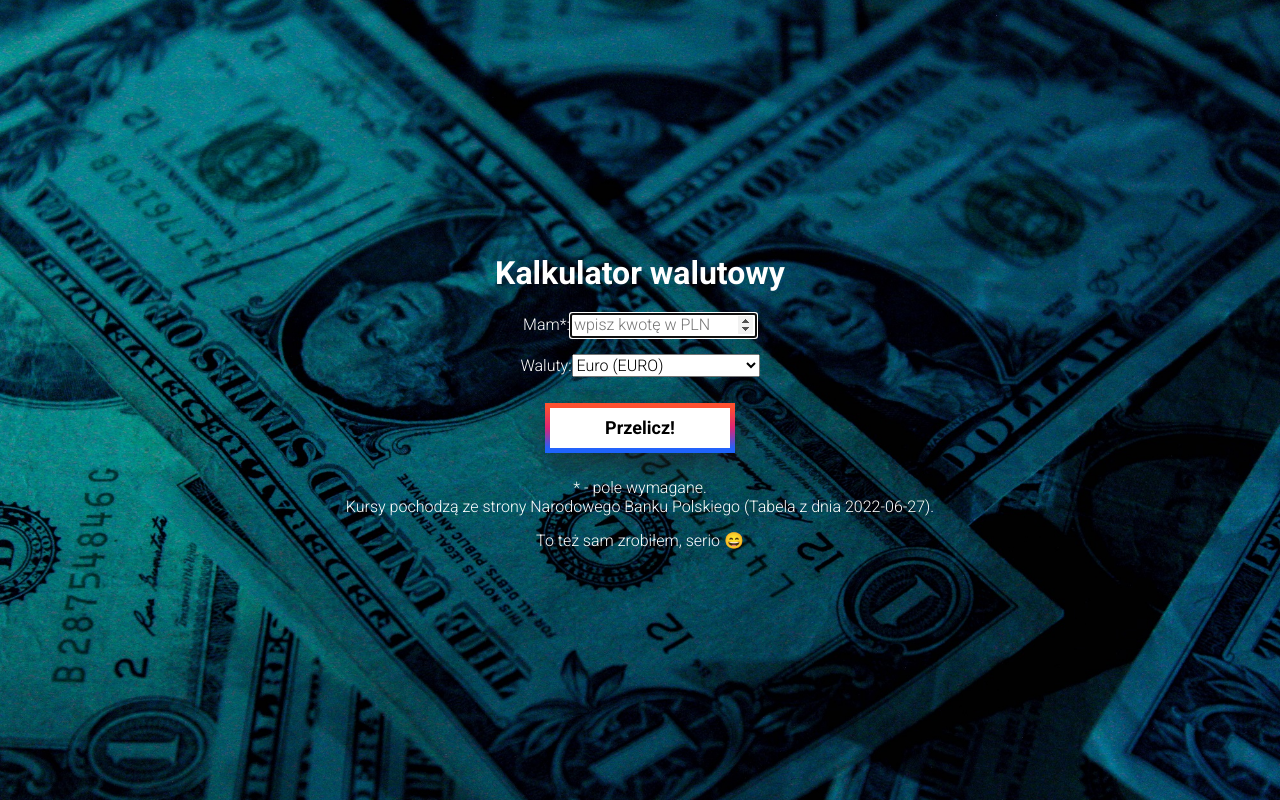
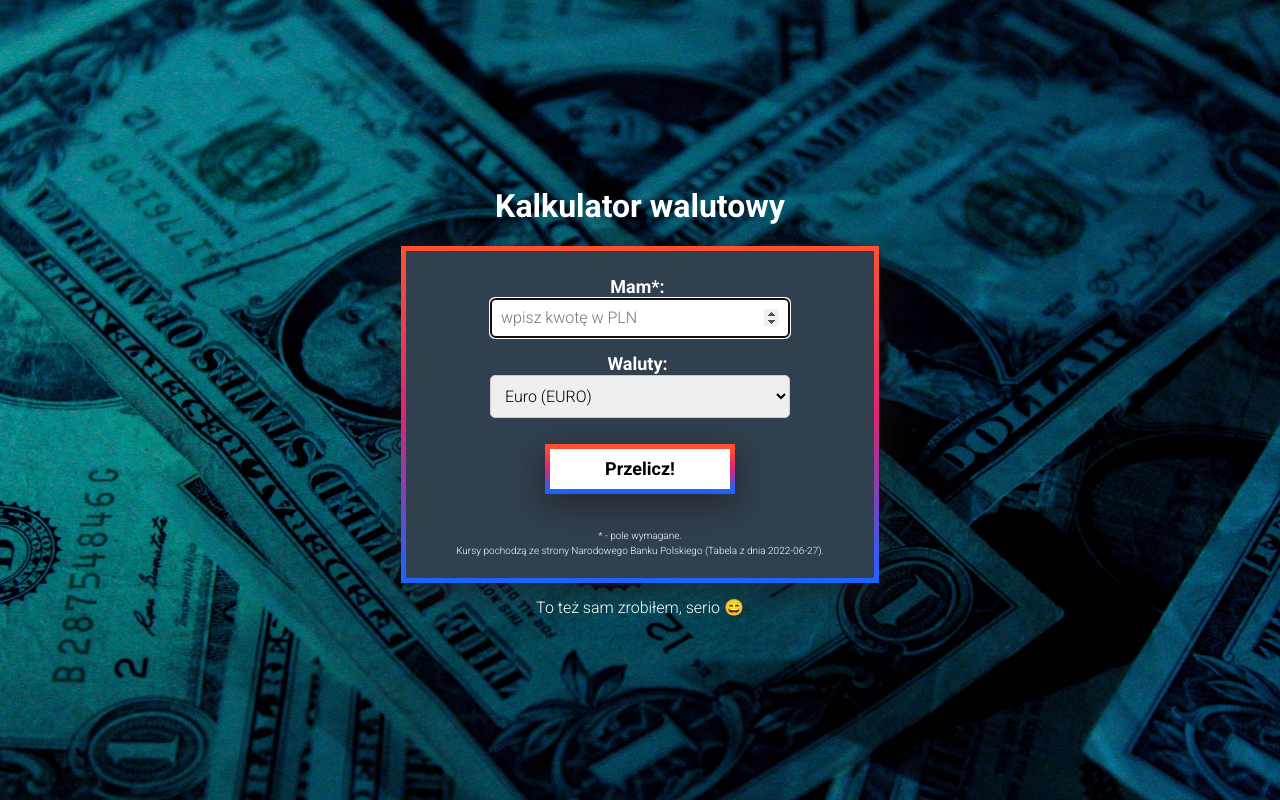
Before and after one commit to RadekJelen/currency-converter-React, a React (Create React App) app: page / in a window 1280 px wide. Built offline with nearby package versions, Linux system fonts and the light colour scheme.

Commit message:
adding a converter component

```diff
--- a/src/App.js
+++ b/src/App.js
@@ -1,4 +1,5 @@
 import Button from "./Button";
+import Converter from "./Converter";
 
 function App() {
   return (
@@ -7,7 +8,7 @@ function App() {
         <h1>Kalkulator walutowy</h1>
       </header>
 
-      <main className="converter">
+      <Converter>
         <form>
           <p>
             <label>
@@ -35,7 +36,7 @@ function App() {
             Kursy pochodzą ze strony Narodowego Banku Polskiego (Tabela z dnia 2022-06-27).
           </p>
         </form>
-      </main>
+      </Converter>
 
       <footer>
         <p> To też sam zrobiłem, serio &#128516;</p>
--- /dev/null
+++ b/src/Converter/index.js
@@ -0,0 +1,9 @@
+import "./style.css"
+
+const Converter = ({ children }) => (
+  <main className="converter">
+    {children}
+  </main>
+);
+
+export default Converter
--- /dev/null
+++ b/src/Converter/style.css
@@ -0,0 +1,38 @@
+.converter {
+  background-color: hsl(210, 24%, 25%);
+  padding: 10px 50px;
+  margin: 0px 10px;
+  border-style: solid;
+  border-width: 5px;
+  border-image-slice: 1;
+  border-image-source:
+    linear-gradient(#ff512f,
+      #dd2476,
+      #1C64FF);
+  box-shadow: 0px 10px 33px 3px rgba(33, 25, 25, 0.56);
+}
+
+.converter__labelText {
+  width: 100px;
+  display: inline-block;
+  margin-right: 5px;
+  font-size: large;
+  font-weight: bold;
+}
+
+.converter__field {
+  border: 1px solid #ccc;
+  padding: 10px;
+  width: 100%;
+  max-width: 300px;
+  border-radius: 5px;
+}
+
+.converter__textInfo {
+  font-size: x-small;
+  line-height: 1.5;
+}
+
+.converter__textResult {
+  font-size: x-large;
+}
```
